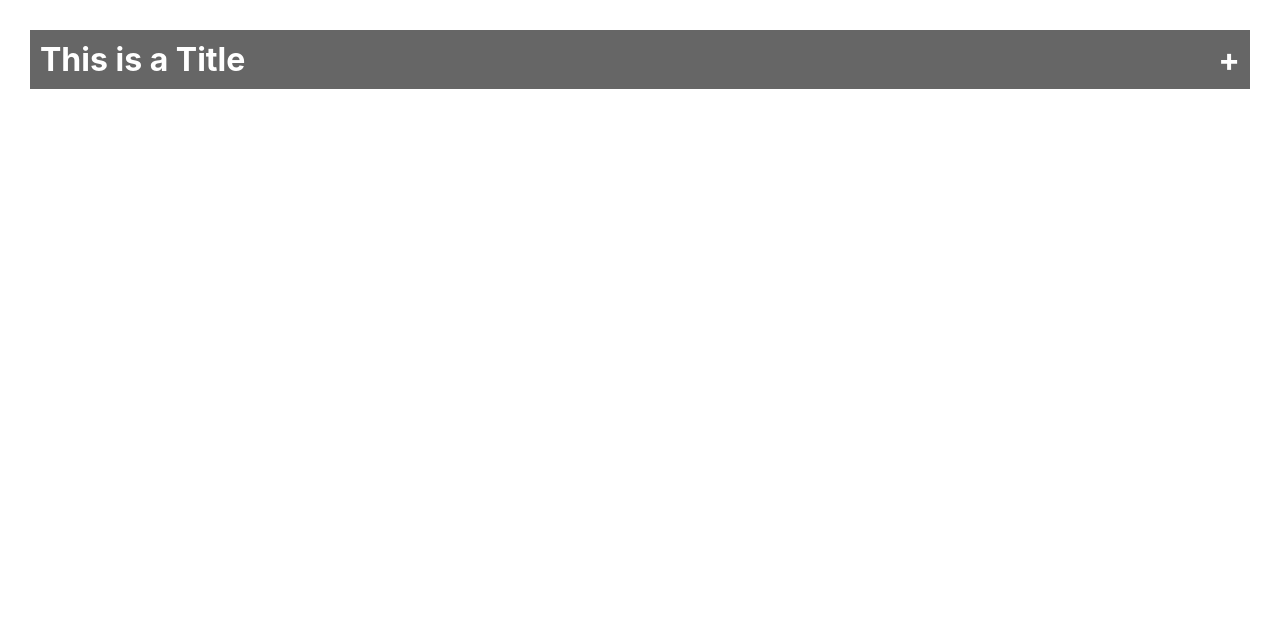
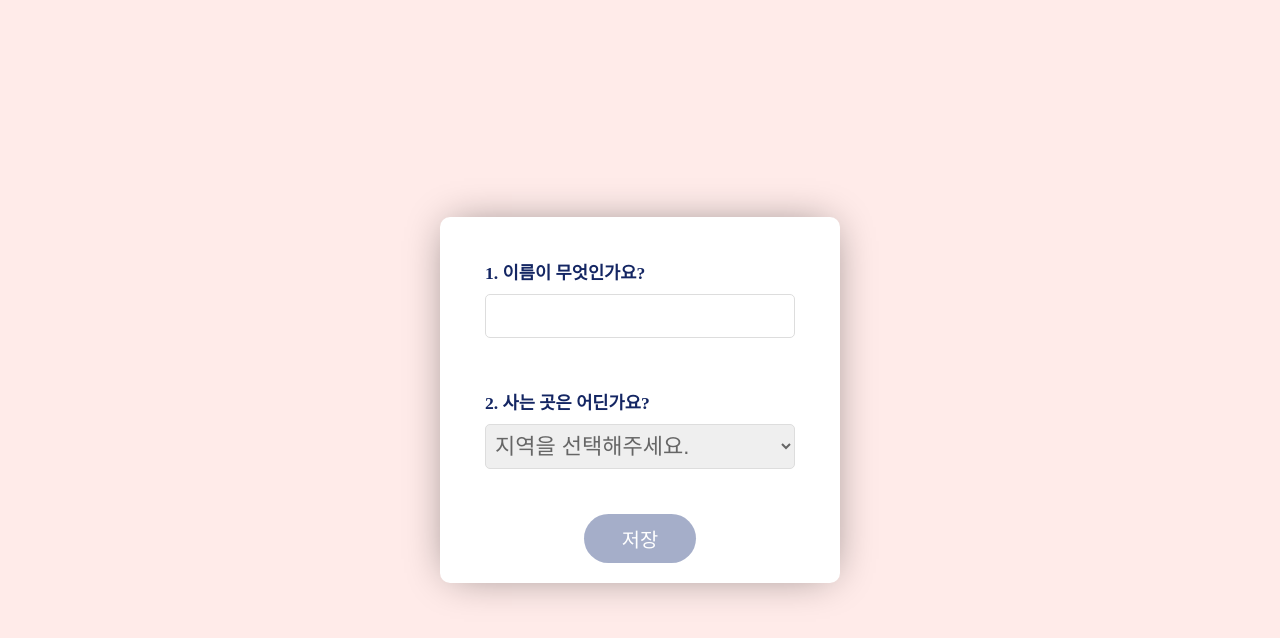
Before and after one commit to kimywann/memo-project, a React (Create React App) app: page / in a window 1280 px wide. Shown: the top 638 px of the page. Built offline with nearby package versions, Linux system fonts and the light colour scheme.

Commit message:
설문조사 컴포넌트 예제 연습

```diff
--- a/src/App.js
+++ b/src/App.js
@@ -1,9 +1,83 @@
-import Accordion from './components/Accordion';
+import { useState } from 'react';
+import TextInput from './components/TextInput';
+import Select from './components/Select';
+
+const contryOptions = ['한국', '중국', '일본', '러시아', '미국'];
 
 function App() {
+    const [formValue, setFormValue] = useState({
+        name: '',
+        contry: '',
+        address: '',
+    });
+
+    console.log('[App]', formValue);
+
     return (
-        <div style={{ fontSize: '2rem', padding: 30 }}>
-            <Accordion title="This is a Title" content="This is a content" />
+        <div className="App">
+            <div className="form">
+                <div className="form-item">
+                    <h1>1. 이름이 무엇인가요?</h1>
+                    <TextInput
+                        value={formValue.name}
+                        setValue={(value) => {
+                            setFormValue({
+                                ...formValue,
+                                name: value,
+                                // 리렌더링 될 때 아래의 값들이 사라지게 되는데,
+                                // 일일히 아래 방식으로 나열하기 보다는
+                                // ...formValue 문법을 사용
+                                // contry: formValue.contry,
+                                // address: formValue.address,
+                            });
+                        }}
+                    />
+                </div>
+                <div className="form-item">
+                    <h1>2. 사는 곳은 어딘가요?</h1>
+                    <Select
+                        value={formValue.contry}
+                        setValue={(value) => {
+                            setFormValue((state) => ({
+                                ...state,
+                                contry: value,
+                            }));
+                        }}
+                        options={contryOptions}
+                    />
+                </div>
+                {formValue.contry === '한국' && (
+                    <div className="form-item">
+                        <h1>2-1. 한국 어디에 사나요?</h1>
+                        <TextInput
+                            value={formValue.address}
+                            setValue={(value) => {
+                                setFormValue((state) => ({
+                                    ...state,
+                                    address: value,
+                                }));
+                            }}
+                        />
+                    </div>
+                )}
+                <div className="button-group">
+                    <button
+                        onClick={() => {
+                            alert('저장되었습니다.');
+                            setFormValue({
+                                name: '',
+                                contry: '',
+                                address: '',
+                            });
+                        }}
+                        disabled={
+                            formValue.name === '' || formValue.contry === ''
+                        }
+                    >
+                        저장
+                    </button>
+                </div>
+            </div>
         </div>
     );
 }
--- /dev/null
+++ b/src/components/Select.js
@@ -0,0 +1,21 @@
+function Select({ value, setValue, options = [] }) {
+    return (
+        <select
+            value={value}
+            onChange={(e) => {
+                setValue(e.target.value);
+            }}
+        >
+            <option value="" disabled>
+                지역을 선택해주세요.
+            </option>
+            {options.map((item) => (
+                <option key={item} value={item}>
+                    {item}
+                </option>
+            ))}
+        </select>
+    );
+}
+
+export default Select;
--- /dev/null
+++ b/src/components/TextInput.js
@@ -0,0 +1,13 @@
+function TextInput({ value, setValue }) {
+    return (
+        <input
+            type="text"
+            value={value}
+            onChange={(e) => {
+                setValue(e.target.value);
+            }}
+        />
+    );
+}
+
+export default TextInput;
--- a/src/index.css
+++ b/src/index.css
@@ -1,13 +1,71 @@
+* {
+    font-size: 22px;
+}
+html,
 body {
-  margin: 0;
-  font-family: -apple-system, BlinkMacSystemFont, 'Segoe UI', 'Roboto', 'Oxygen',
-    'Ubuntu', 'Cantarell', 'Fira Sans', 'Droid Sans', 'Helvetica Neue',
-    sans-serif;
-  -webkit-font-smoothing: antialiased;
-  -moz-osx-font-smoothing: grayscale;
+    padding: 0;
+    margin: 0;
 }
 
-code {
-  font-family: source-code-pro, Menlo, Monaco, Consolas, 'Courier New',
-    monospace;
+.App {
+    display: flex;
+    height: 100vh;
+    background: #ffebe9;
+    justify-content: center;
+    align-items: center;
 }
+
+.form {
+    background: #fff;
+    padding: 20px 35px;
+    border-radius: 10px;
+    box-shadow: 0px 0px 40px -10px #0000007d;
+    min-width: 300px;
+}
+
+.form-item {
+    padding: 10px;
+    margin-bottom: 20px;
+}
+
+.form-item h1 {
+    margin-bottom: 10px;
+    font-size: 0.8em;
+    color: #142663;
+}
+
+.form-item input[type='text'] {
+    padding: 8px 10px;
+    outline: none;
+    border: 1px solid #ddd;
+    border-radius: 5px;
+    color: #666;
+    box-sizing: border-box;
+    width: 100%;
+}
+
+.form-item select {
+    padding: 8px 5px;
+    outline: none;
+    border: 1px solid #ddd;
+    border-radius: 5px;
+    color: #666;
+    box-sizing: border-box;
+    width: 100%;
+}
+
+.button-group {
+    text-align: center;
+    margin-top: 35px;
+}
+.button-group button {
+    padding: 10px 38px;
+    border: none;
+    border-radius: 100px;
+    background-color: #32478a;
+    color: #fff;
+    font-size: 0.9em;
+}
+.button-group button:disabled {
+    background-color: #56669a87;
+}
```
